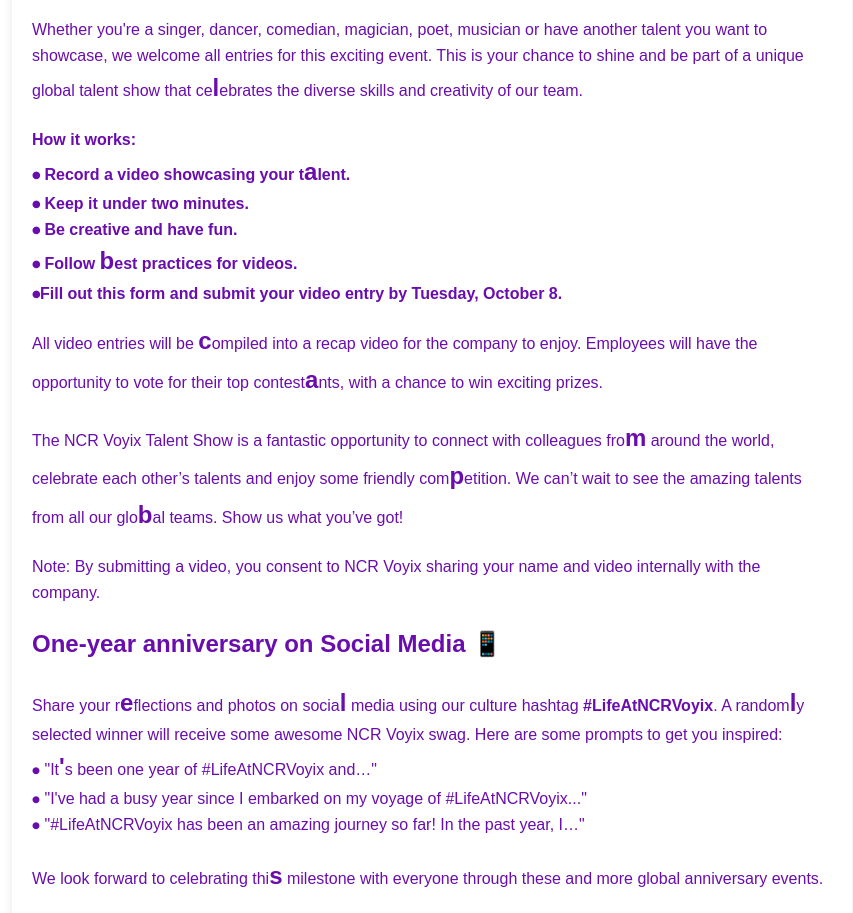
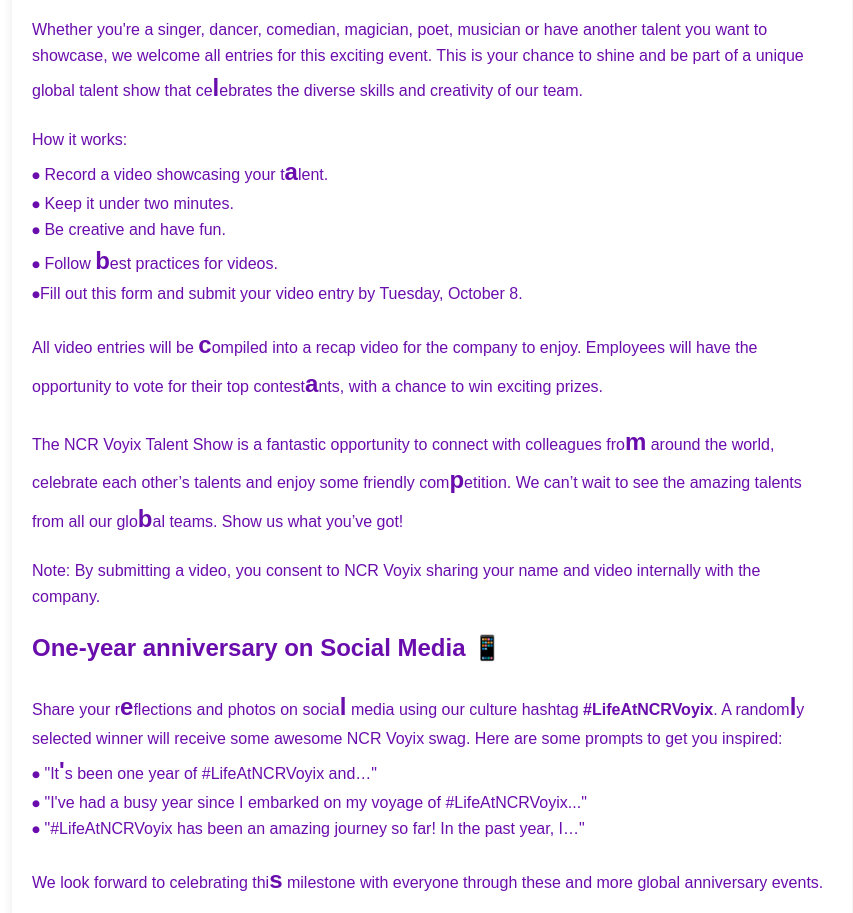
Before and after one commit to komer6/voyx, a plain HTML site: page index.html in a window 1280 px wide. Shown: the part 925-1838 px from the top of the page, without its empty margins (208-1061 px from the left). Drawn offline with Linux system fonts and the light colour scheme.

Commit message:
REMOVED BOLD

```diff
--- a/index.html
+++ b/index.html
@@ -75,7 +75,7 @@
             unique global talent show that ce<b style="font-size:x-large">l</b>ebrates the diverse skills and creativity
             of our team.
         </p>
-        <p class="event-highlight">
+        <p class="event-description">
             How it works:<br>
             ⦁ Record a video showcasing your t<b style="font-size:x-large">a</b>lent.<br>
             ⦁ Keep it under two minutes.<br>
```
